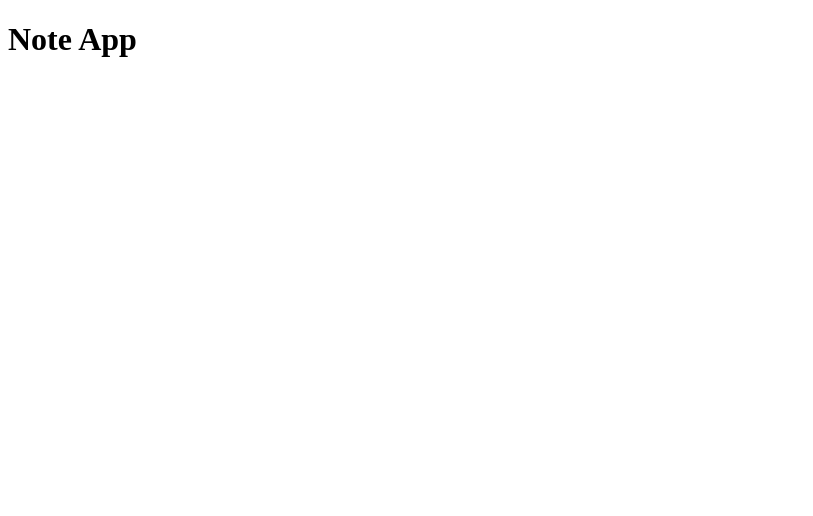
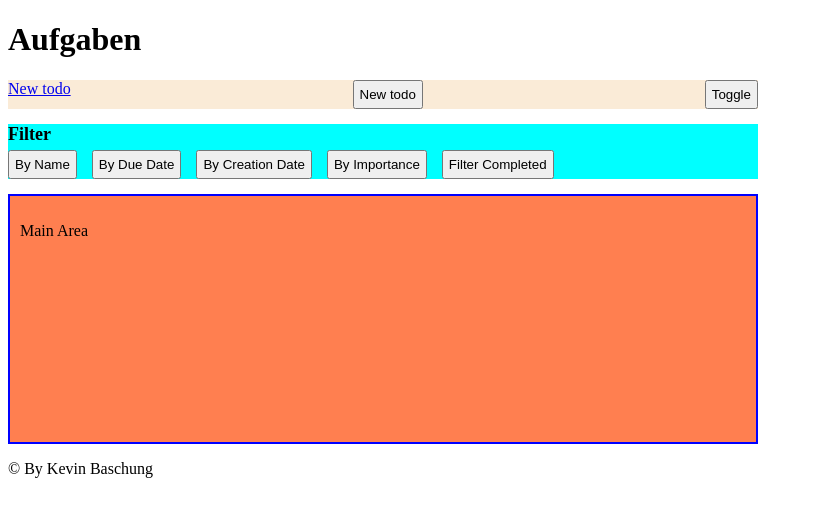
Before and after one commit to QuantenFlu/Project1_CASFEE, a website: page source/public/index.html in a window 1280 px wide. Shown: the whole page, without its empty margins (0-813 px from the left). Drawn offline with nearby package versions, Linux system fonts and the light colour scheme.

Commit message:
first commit

```diff
--- a/source/public/index.html
+++ b/source/public/index.html
@@ -1,15 +1,86 @@
 <!DOCTYPE html>
 <html lang="de">
   <head>
-  <meta charset="UTF-8">
+    <meta charset="UTF-8" />
     <title>Note App</title>
-  <script src="https://cdnjs.cloudflare.com/ajax/libs/handlebars.js/4.7.3/handlebars.min.js" integrity="sha256-/PJBs6QWvXijOFIX04kZpLb6ZtSQckdOIavLWKKOgXU=" crossorigin="anonymous" defer></script>
+    <script
+      src="https://cdnjs.cloudflare.com/ajax/libs/handlebars.js/4.7.3/handlebars.min.js"
+      integrity="sha256-/PJBs6QWvXijOFIX04kZpLb6ZtSQckdOIavLWKKOgXU="
+      crossorigin="anonymous"
+      defer
+    ></script>
     <script src="scripts/index.js" type="module"></script>
 
-  <link rel="stylesheet" href="styles/index.css">
+    <link rel="stylesheet" href="styles/index.css" />
   </head>
   <body>
-<h1>Note App</h1>
+    <header>
+      <h1 class="title-header">Aufgaben</h1>
+    </header>
 
+    <main>
+      <section class="top-section">
+        <a class="create-button button" href="todo.html">New todo</a>
+        <input
+          type="button"
+          class="create-button filter-button"
+          value="New todo"
+        />
+        <input
+          type="button"
+          class="style-button filter-button"
+          value="Toggle"
+        />
+      </section>
+
+      <section class="filter-section">
+        <h2 class="filter-title">Filter</h2>
+        <ul class="nav-filter-list">
+          <li class="nav-filter-item">
+            <input
+              class="name-filter-button filter-button"
+              type="button"
+              value="By Name"
+            />
+          </li>
+          <li class="nav-filter-item">
+            <input
+              class="dueDate-filter-button filter-button"
+              type="button"
+              value="By Due Date"
+            />
+          </li>
+          <li class="nav-filter-item">
+            <input
+              class="creationDate-filter-button filter-button"
+              type="button"
+              value="By Creation Date"
+            />
+          </li>
+          <li class="nav-filter-item">
+            <input
+              class="importance-filter-button filter-button"
+              type="button"
+              value="By Importance"
+            />
+          </li>
+          <li class="nav-filter-item">
+            <input
+              class="completed-filter-button filter-button"
+              type="button"
+              value="Filter Completed"
+            />
+          </li>
+        </ul>
+      </section>
+
+      <section class="todo-section">
+        <p>Main Area</p>
+      </section>
+    </main>
+
+    <footer>
+      <p class="text-footer">&copy; By Kevin Baschung</p>
+    </footer>
   </body>
 </html>
--- a/source/public/styles/index.css
+++ b/source/public/styles/index.css
@@ -1,3 +1,49 @@
 * {
     box-sizing: border-box;
 }
+
+body {
+    max-width: 750px;
+}
+
+.top-section {
+    background-color: antiquewhite;
+    display: flex;
+    justify-content: space-between;
+}
+
+.filter-section {
+    background-color: aqua;
+}
+
+.todo-section {
+    min-height: 250px;
+    border: 2px solid blue;
+    margin-top: 15px;
+    padding: 10px;
+    background-color: coral;
+}
+
+.filter-title {
+    font-size: 18px;
+    margin-bottom: 5px;
+}
+
+.nav-filter-list {
+    padding: 0;
+    margin: 0;
+    list-style-type: none;
+    display: flex;
+}
+
+.nav-filter-item {
+    display: inline;
+}
+
+.nav-filter-item:not(:first-child) {
+    margin-left: 15px;
+}
+
+.filter-button {
+    padding: 5px;
+}
```
Also changed, not shown: source/public/styles/todo.css (added, +8 -0 lines), source/public/todo.html (added, +43 -0 lines). Lines whose indentation alone changed are shown as unchanged.
